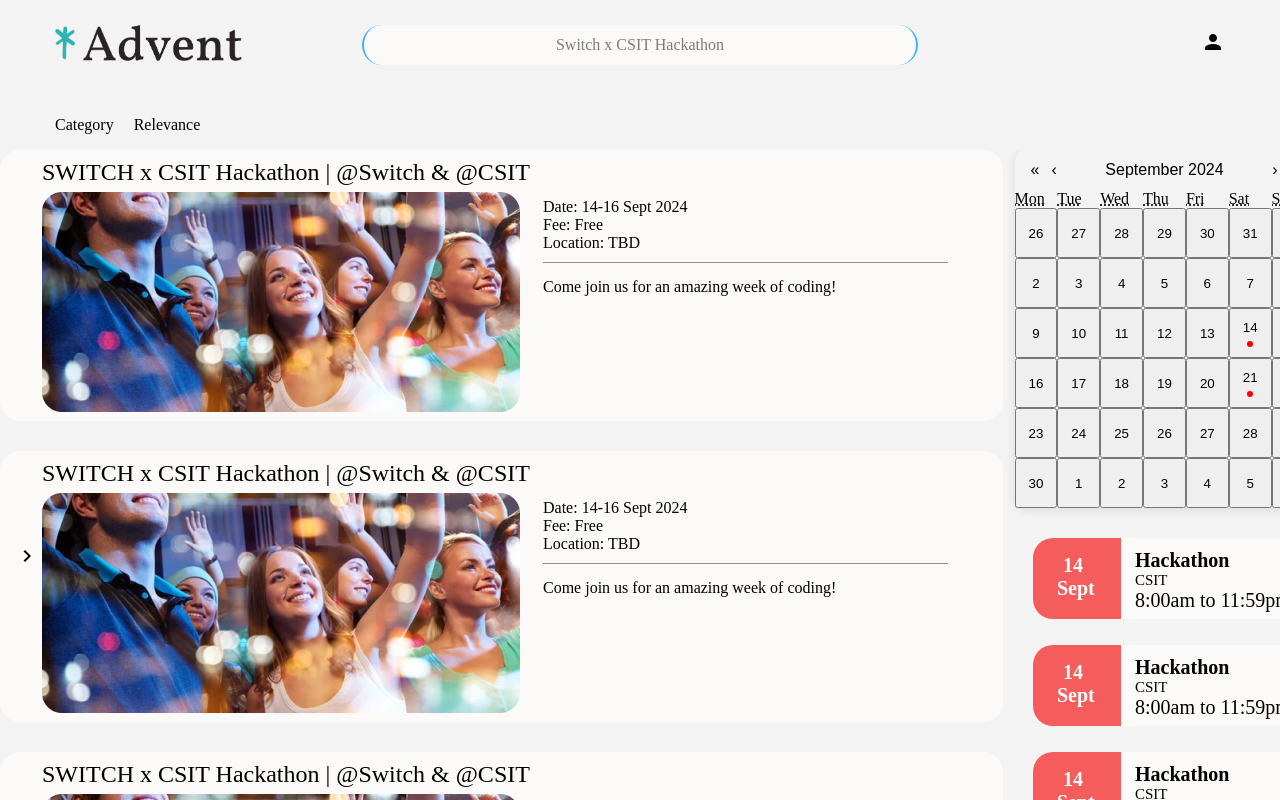
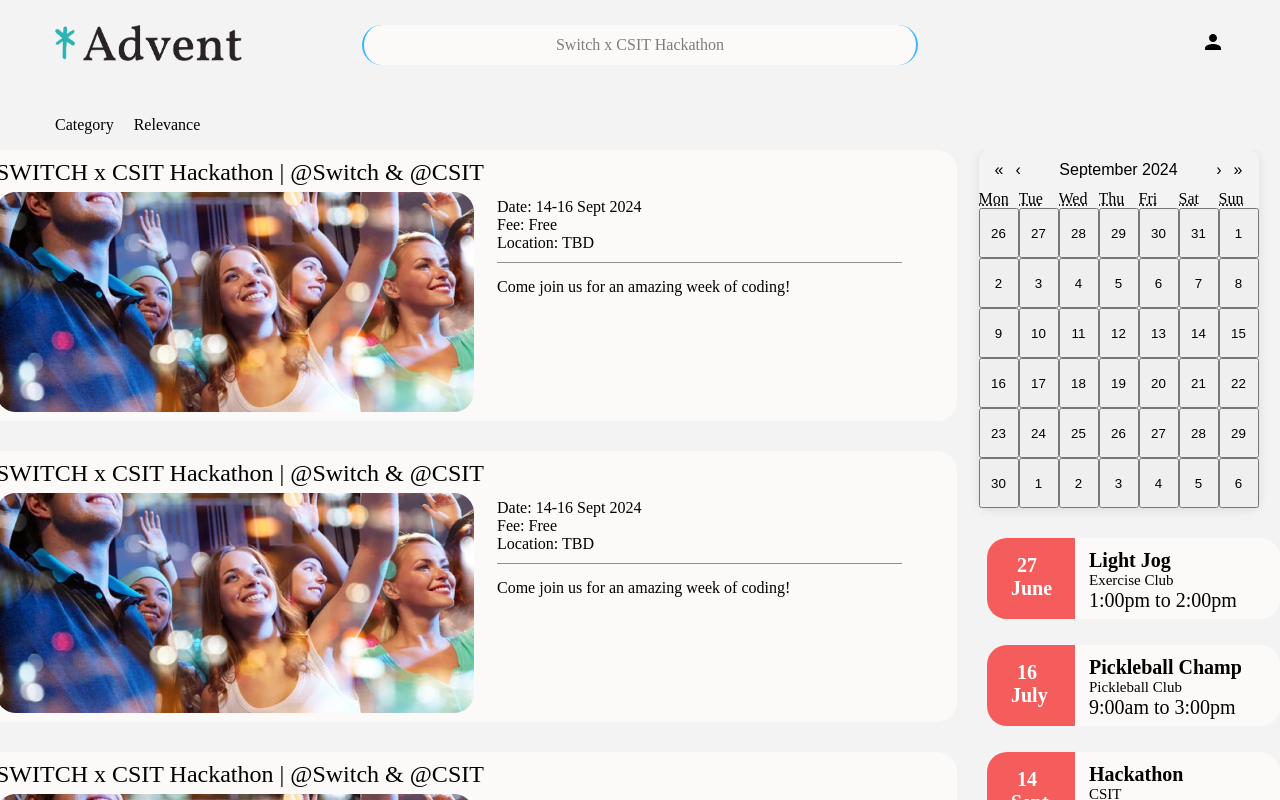
Before and after one commit to AlecL14/CEM, a React (Create React App) app in the folder frontend/: page /userHomePage in a window 1280 px wide. Built offline with nearby package versions, Linux system fonts and the light colour scheme.

Commit message:
Sliding options island skeleton + hard code tabs

```diff
--- a/frontend/src/User/UserHome.css
+++ b/frontend/src/User/UserHome.css
@@ -10,7 +10,7 @@
 
 .UserHomeLeft {
     position: relative;
-    width: 200px;
+    width: 100px;
     transition: width 0.3s ease;
 }
 
--- a/frontend/src/User/UserHome.js
+++ b/frontend/src/User/UserHome.js
@@ -6,6 +6,7 @@ import UserHomeEventList from "./UserHomeEventList";
 import UserHomeCalendar from "./UserHomeCalendar";
 import UserHomeCalendarPillsList from "./UserHomeCalendarPillsList";
 import { KeyboardArrowRight, KeyboardArrowLeft } from '@mui/icons-material';
+import UserHomePopoutOptions from "./UserHomePopoutOptions";
 
 const UserHome = () => {
     const [isRightArrow, setIsRightArrow] = useState(true);
@@ -27,9 +28,10 @@ const UserHome = () => {
                         {isRightArrow ? <KeyboardArrowRight/> : <KeyboardArrowLeft/>}
                     </div>
                     <div className={`sliding-container ${isContainerVisible ? 'visible' : ''}`}>
+                        <UserHomePopoutOptions />
                     </div>
                 </div>
-                <div className="UserHomeMiddle" style={{ marginLeft: isContainerVisible ? '250px' : '0' }}>
+                <div className="UserHomeMiddle" style={{ marginLeft: isContainerVisible ? '300px' : '0' }}>
                     <UserHomeEventList />
                 </div>
                 <div className="UserHomeRight">
--- a/frontend/src/User/UserHomeCalendar.css
+++ b/frontend/src/User/UserHomeCalendar.css
@@ -1,5 +1,5 @@
 .UserHomeCalendarContainer {
-    width: 300px;
+    width: 280px;
     margin: 0 auto;
     margin-bottom: 30px;
 }
@@ -31,15 +31,6 @@
     color: #000;
 }
 
-.dot {
-    height: 6px;
-    width: 6px;
-    background-color: red;
-    border-radius: 50%;
-    display: inline-block;
-    margin-top: 5px;
-}
-
 .react-calendar__month-view__days__day {
     position: relative;
 }
--- a/frontend/src/User/UserHomeCalendarPills.js
+++ b/frontend/src/User/UserHomeCalendarPills.js
@@ -1,22 +1,22 @@
-import React, { useState } from 'react'
-import "./UserHomeCalendarPills.css"
+import React from 'react';
+import "./UserHomeCalendarPills.css";
 
-const UserHomeCalendarPills = () => {
-
-    return(
-        <div className = "UserHomeCalendarPillsContainer">
+const UserHomeCalendarPills = ({ day, month, event, club, time }) => {
+    return (
+        <div className="UserHomeCalendarPillsContainer">
             <div className="TagDetails">
                 <div className="DateTag">
-                    <span className="DateTagDay">14</span>
-                    <span className="DateTagMonth">Sept</span>
+                    <span className="DateTagDay">{day}</span>
+                    <span className="DateTagMonth">{month}</span>
                 </div>
                 <div className="DescriptionTag">
-                    <span className="DescriptionTagEvent">Hackathon</span>
-                    <span className="DescriptionTagClub">CSIT</span>
-                    <span className="DescriptionTagTime">8:00am to 11:59pm</span>
+                    <span className="DescriptionTagEvent">{event}</span>
+                    <span className="DescriptionTagClub">{club}</span>
+                    <span className="DescriptionTagTime">{time}</span>
                 </div>
             </div>
         </div>
-    )
-}
-export default UserHomeCalendarPills
+    );
+};
+
+export default UserHomeCalendarPills;
--- a/frontend/src/User/UserHomeCalendarPillsList.js
+++ b/frontend/src/User/UserHomeCalendarPillsList.js
@@ -6,10 +6,30 @@ const UserHomeCalendarPillsList = () => {
 
     return(
         <div className = "UserHomeCalendarPillsContainer">
-            <UserHomeCalendarPills />
-            <UserHomeCalendarPills />
-            <UserHomeCalendarPills />
-            <UserHomeCalendarPills />
+            <UserHomeCalendarPills
+                day="27"
+                month="June"
+                event="Light Jog"
+                club="Exercise Club"
+                time="1:00pm to 2:00pm"/>
+            <UserHomeCalendarPills
+                day="16"
+                month="July"
+                event="Pickleball Champ"
+                club="Pickleball Club"
+                time="9:00am to 3:00pm"/>
+            <UserHomeCalendarPills
+                day="14"
+                month="Sept"
+                event="Hackathon"
+                club="CSIT"
+                time="8:00am to 11:59pm" />
+            <UserHomeCalendarPills
+                day="30"
+                month="Sept"
+                event="High Tea"
+                club="RUSU"
+                time="10:00am to 1:30pm"/>
         </div>
     )
 }
--- a/frontend/src/User/UserHomeEventList.css
+++ b/frontend/src/User/UserHomeEventList.css
@@ -2,7 +2,7 @@
     display: flex;
     flex-direction: column;
     background-color: #F3F3F3;
-    padding-left: 0px;
+    margin-left: -50px;
     position: relative;
     overflow-y: auto;
     overflow-x: hidden;
--- /dev/null
+++ b/frontend/src/User/UserHomePopoutOptions.css
@@ -0,0 +1,95 @@
+.UserHomePopoutOptionsContainer {
+    display: flex;
+    flex-direction: column;
+    margin-top: 25px;
+    margin-left: 15px;
+}
+
+
+.Arts{
+    font-size: 24px;
+    font-weight: bold;
+    margin-top: 16px;
+}
+
+.ArtClubs {
+    display: flex;
+    font-weight: normal;
+    flex-direction: column;
+    margin-top: 5px;
+    margin-left: 15px;
+    font-size: 16px;
+}
+
+.Engineering{
+    font-size: 24px;
+    font-weight: bold;
+    margin-top: 16px;
+}
+
+.IT{
+    font-size: 24px;
+    font-weight: bold;
+    margin-top: 16px;
+}
+
+.ITClubs {
+    display: flex;
+    font-weight: normal;
+    flex-direction: column;
+    margin-top: 5px;
+    margin-left: 15px;
+    font-size: 16px;
+}
+
+.Sports{
+    font-size: 24px;
+    font-weight: bold;
+    margin-top: 16px;
+}
+
+.Culinary{
+    font-size: 24px;
+    font-weight: bold;
+    margin-top: 16px;
+}
+
+.Science{
+    font-size: 24px;
+    font-weight: bold;
+    margin-top: 16px;
+}
+
+.SeperatorLine {
+    background-color: White;
+    width: 160px;
+    height: 1px;
+    margin-top: 30px;
+    transition: background-color 0.3s;
+}
+
+.ToggleOptions {
+    margin-top: 15px;
+    font-weight: bold;
+}
+
+
+.ResetFilters {
+    color: red;
+    font-weight: bold;
+    position: absolute;
+    bottom: -10px;
+    left: 55px;
+    width: 100%;
+    height: 50px;
+}
+
+.UserHomePopoutOptionsContainer span {
+    display: flex;
+    align-items: center;
+    margin-top: 5px;
+}
+
+.UserHomePopoutOptionsContainer span svg {
+    margin-right: 4px;
+}
--- /dev/null
+++ b/frontend/src/User/UserHomePopoutOptions.js
@@ -0,0 +1,51 @@
+import React, { useState } from 'react'
+import "./UserHomePopoutOptions.css"
+import {CheckBoxOutlineBlank} from "@mui/icons-material";
+
+const UserHomePopoutOptions = () => {
+
+    return(
+        <div className="UserHomePopoutOptionsContainer">
+            <div className="Clubs">
+                <div className="Arts">
+                    Arts
+                    <div className="ArtClubs">
+                        <span className="Paintings"><CheckBoxOutlineBlank/> Paintings</span>
+                        <span className="LifeFigures"><CheckBoxOutlineBlank/> Life Figures</span>
+                    </div>
+                </div>
+                <div className="Engineering">
+                    Engineering
+                </div>
+                <div className="IT">
+                    IT
+                    <div className="ITClubs">
+                        <span className="CSIT"><CheckBoxOutlineBlank/> CSIT</span>
+                        <span className="SWITCH"><CheckBoxOutlineBlank/> SWITCH</span>
+                        <span className="Hackathon"><CheckBoxOutlineBlank/> Hackathon</span>
+                        <span className="CodeMonkeys"><CheckBoxOutlineBlank/> Code Monkeys</span>
+                    </div>
+                </div>
+                <div className="Sports">
+                    Sports
+                </div>
+                <div className="Culinary">
+                    Culinary
+                </div>
+                <div className="Science">
+                    Science
+                </div>
+            </div>
+            <div className="SeperatorLine">
+            </div>
+            <div className="ToggleOptions">
+                <span className="IncludePastEvents"><CheckBoxOutlineBlank/> Include Past Events</span>
+
+            </div>
+            <div className="ResetFilters">
+                Reset filters
+            </div>
+        </div>
+    )
+}
+export default UserHomePopoutOptions
```
